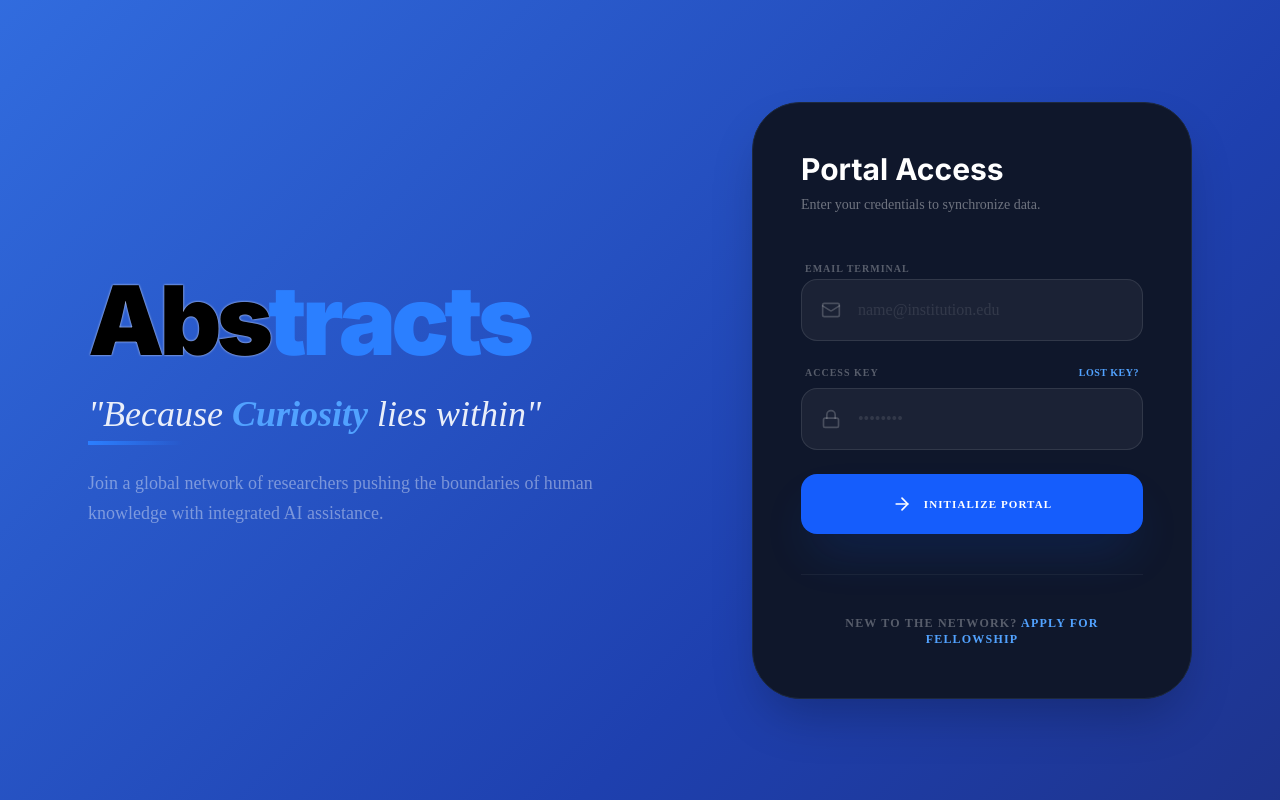
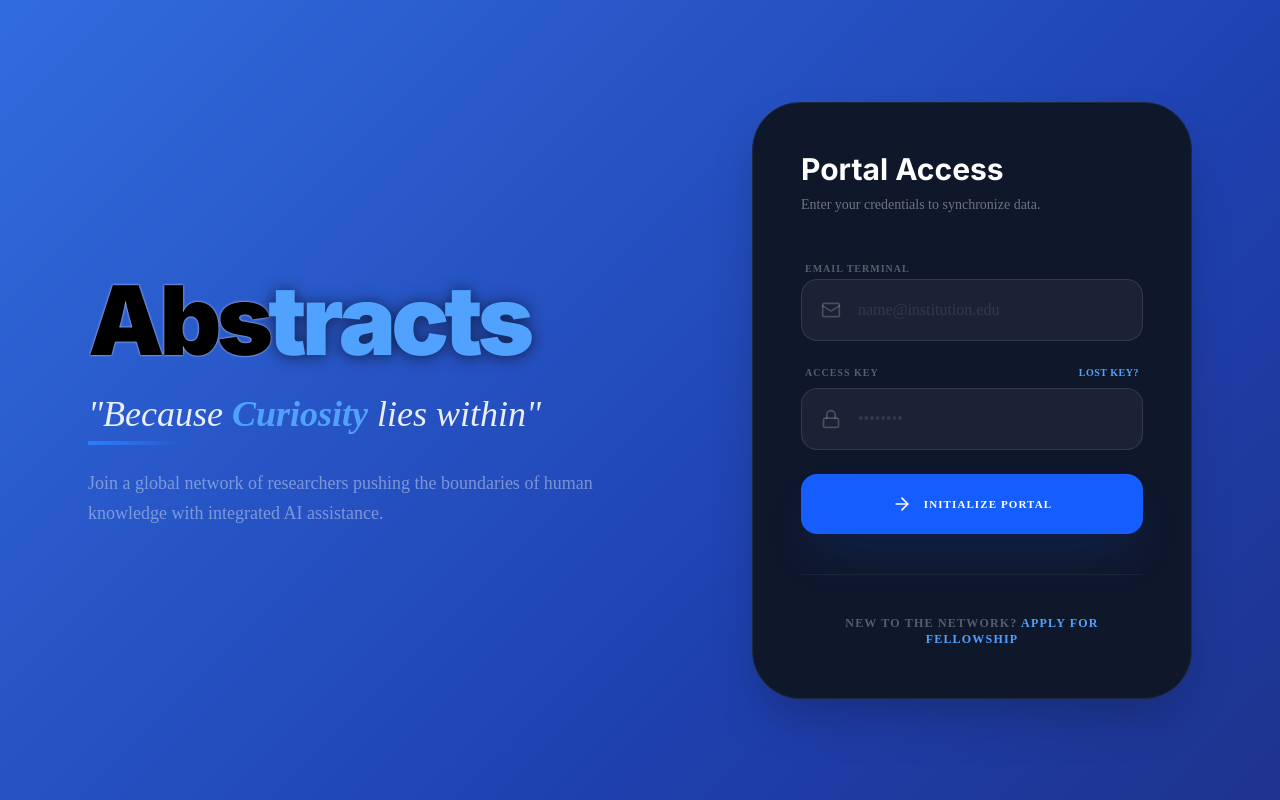
Before and after one commit to abhishek18-blog/Abstracts-researchHub, a React (Vite) app: page / in a window 1280 px wide. Built offline with nearby package versions, Linux system fonts and the light colour scheme; no server answers.

Commit message:
refined Auth bg

```diff
--- a/src/app/components/BrandLogo.tsx
+++ b/src/app/components/BrandLogo.tsx
@@ -22,7 +22,7 @@ export function BrandLogo({ className = "", isAuthScreen = false }: BrandLogoPro
           </span>
         ))}
       </span>
-      <span className="text-blue-500">
+      <span className={isAuthScreen ? "text-blue-400 drop-shadow-[0_1px_8px_rgba(0,0,0,0.6)]" : "text-blue-500"}>
         {part2.map((char, i) => (
           <span
             key={i + part1.length}
```
